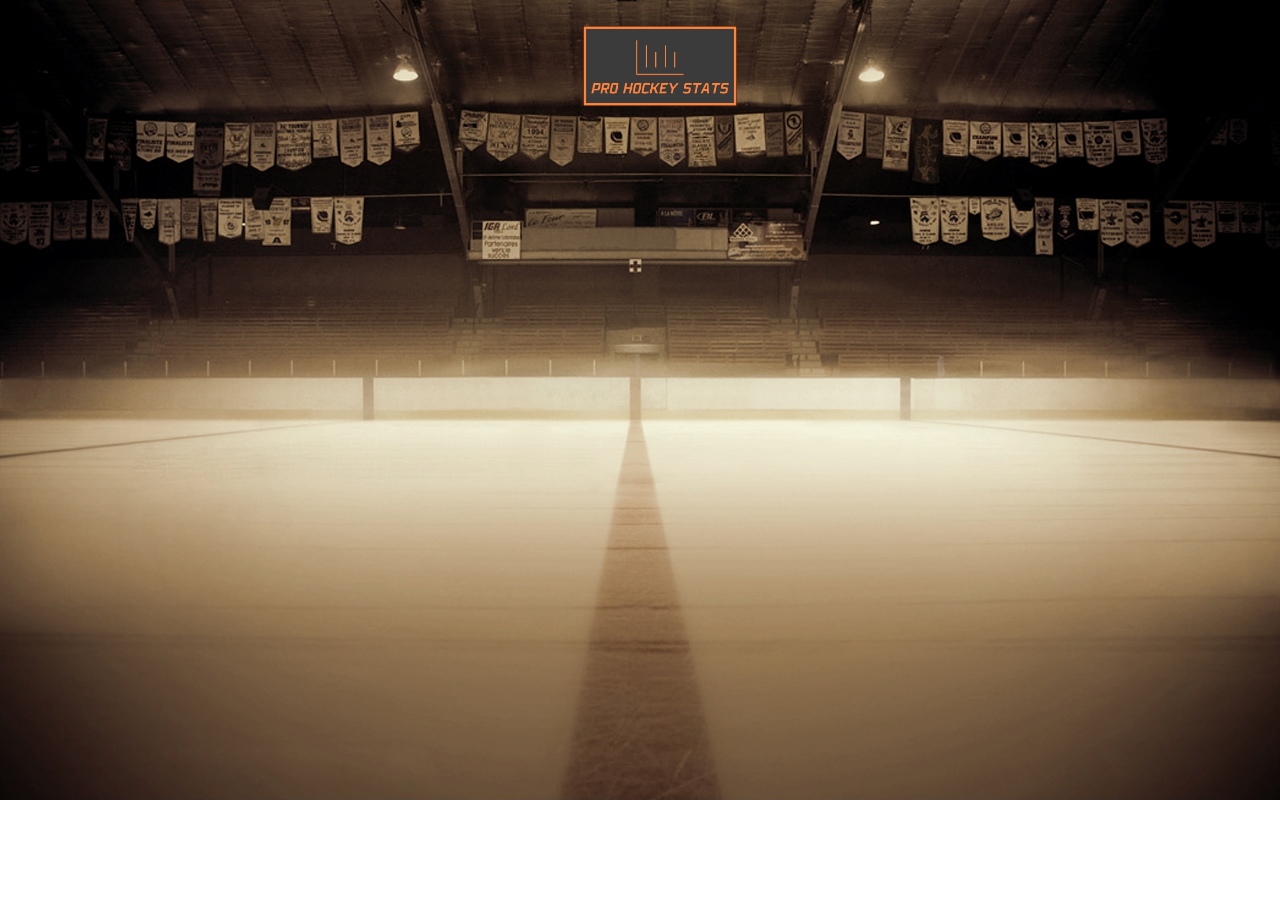
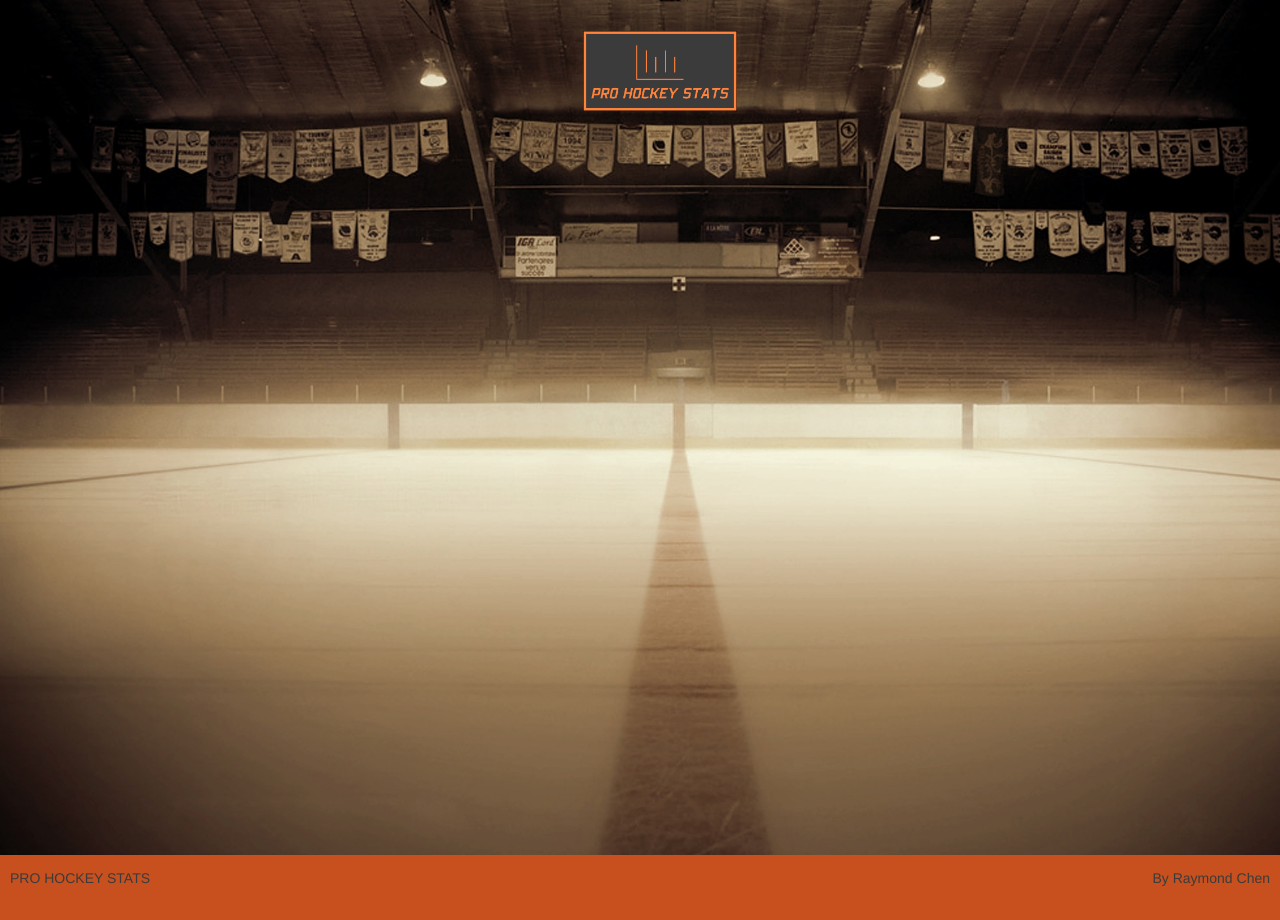
Before and after one commit to rchenGH/pro-hockey-stats-3, a React (Create React App) app in the folder client/: page /home in a window 1280 px wide. Before the commit the page ends 845 px from the top, so only its background shows below. Built offline with nearby package versions, Linux system fonts and the light colour scheme.

Commit message:
add footer

```diff
--- a/client/src/App.js
+++ b/client/src/App.js
@@ -1,5 +1,6 @@
 import React, {Component} from 'react';
 import NavigationBar from './components/layout/navigation/Navigation';
+import Footer from './components/layout/footer/Footer'
 import './components/layout/background/background.css';
 import './App.css';
 
@@ -23,11 +24,15 @@ class App extends Component {
   render(){
     return (
       <Router>
-        <div className="App hockey-background">
+        <div className="App hockey-background"
+            style={{backgroundColor: "rgba(59,59,59,1)", paddingTop:'5px', width: '100vw', paddingBottom:'50px'}}
+        >
           <div className="routes">
             <NavigationBar/>
           </div>
         </div>
+        <Footer/>
+
       </Router>
     )
   }
--- a/client/src/components/layout/background/background.css
+++ b/client/src/components/layout/background/background.css
@@ -1,6 +1,6 @@
 .hockey-background{
     background-image: url("./Background.jpg");
-    min-height: 100vh;
+    height: 100vh;
     background-size: cover;
-    margin-bottom: 45px;
+    /* margin-bottom: 45px; */
   }
--- /dev/null
+++ b/client/src/components/layout/footer/Footer.js
@@ -0,0 +1,24 @@
+import React, {Component} from 'react';
+import {Link} from 'react-router-dom'
+import './footer.css'
+
+class Footer extends React.Component {
+
+  render(){
+    return(
+      <div className="footer-nav fixed-bottom">
+        <div className =" site-info">
+          <div className="copyright-column">PRO HOCKEY STATS</div>
+          <div className="author-column">
+            By Raymond Chen
+          </div>
+        </div>
+
+      </div>
+    )
+  }
+
+
+}
+
+export default Footer
--- /dev/null
+++ b/client/src/components/layout/footer/footer.css
@@ -0,0 +1,41 @@
+/* .footer-nav{
+    margin-top: 5vh;
+  } */
+  .site-info{
+    display:block;
+    background-color: rgba(150,150,150,1);
+    background-color: rgba(200, 80, 30, 1);
+    height: 50px;
+    padding-top: 15px;
+    /* margin-top: 40px; */
+  }
+
+  .copyright-column, .author-column{
+    color: rgba(59, 59, 59, 1);
+    font-family: helvetica;
+    font-weight: lighter;
+    font-size: 14px;
+  }
+
+  .copyright-column{
+    float: left;
+    padding-left: 10px;
+  }
+
+  .copyright-column>a{
+    padding: 15px;
+    color: rgba(59, 59, 59, 1)
+  }
+
+  .author-column{
+    float: right;
+    padding-right: 10px;
+  }
+
+  .author-column a{
+    color: rgba(255, 200, 30, 1);
+  }
+
+  .author{
+    text-align: right;
+  }
--- a/client/src/components/layout/navigation/Navigation.js
+++ b/client/src/components/layout/navigation/Navigation.js
@@ -4,7 +4,7 @@ import {
   Link
 } from 'react-router-dom';
 
-import logo from '../background/logo.png'
+import logo from '../background/Logo.png'
 
 class NavigationBar extends Component {
   constructor() {
```
